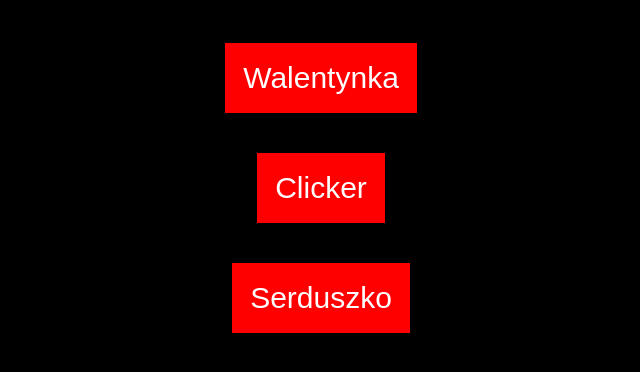
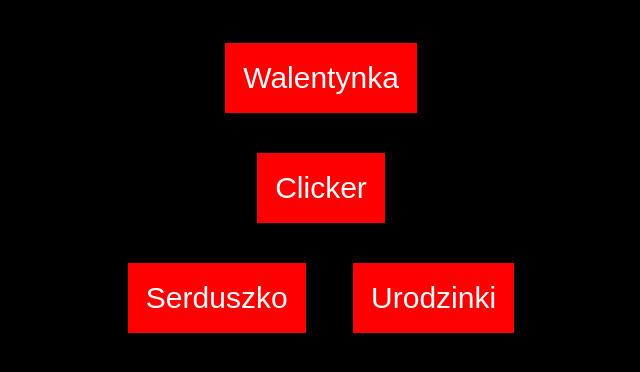
Before and after one commit to CatUnderTheWater/catunderthewater.github.io, a plain HTML site: page index.html in a window 1280 px wide. Shown: the whole page, without its empty margins (319-959 px from the left). Drawn offline with Linux system fonts and the light colour scheme.

Commit message:
Update index.html

```diff
--- a/index.html
+++ b/index.html
@@ -12,8 +12,9 @@
     <button><a href="walentynka.html">Walentynka</a></button><br>
     <button><a href="clicker.html">Clicker</a></button><br>
     <button><a href="ParticleHeartAM.html">Serduszko</a></button>
+    <button><a href="urodziny.html">Urodzinki</a></button><br>
 </div>
 </body>
 </html>
 
-<!-- <button><a href="urodziny.html">Urodzinki</a></button><br> -->
+<!--  -->
```
